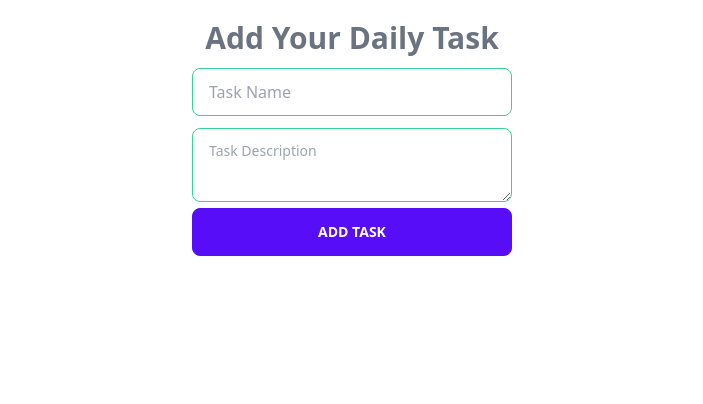
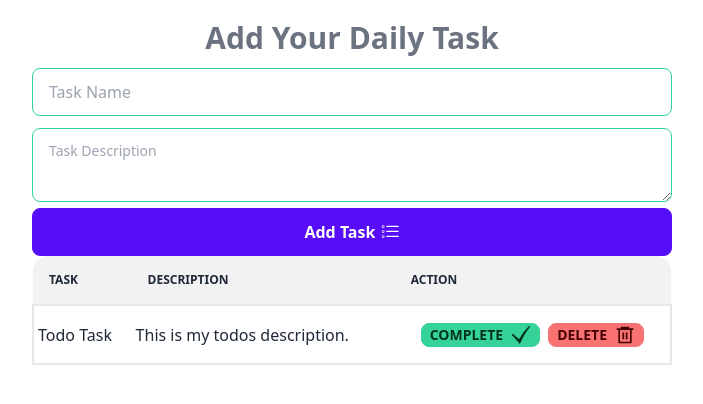
Before and after one commit to nazmul162001/todos-app-client, a React (Create React App) app: page / in a window 1280 px wide. Shown: the top 404 px of the page, without its empty margins (288-991 px from the left). Built offline with nearby package versions, Linux system fonts and the light colour scheme.

Commit message:
added todos form & added icons

```diff
--- a/package.json
+++ b/package.json
@@ -9,6 +9,7 @@
     "daisyui": "^2.15.0",
     "react": "^18.1.0",
     "react-dom": "^18.1.0",
+    "react-icons": "^4.3.1",
     "react-router-dom": "6",
     "react-scripts": "5.0.1",
     "web-vitals": "^2.1.0"
--- /dev/null
+++ b/src/components/DisplayTodos.js
@@ -0,0 +1,39 @@
+import React from 'react';
+import { GiCheckMark } from 'react-icons/gi';
+import { RiDeleteBin6Line } from 'react-icons/ri';
+
+const DisplayTodos = () => {
+  return (
+    <div className="display-todos">
+      <div class="overflow-x-auto">
+        <table class="table w-full">
+          {/* <!-- head --> */}
+          <thead>
+            <tr>
+              <th>Task</th>
+              <th>Description</th>
+              <th>Action</th>
+            </tr>
+          </thead>
+          <tbody>
+            {/* <!-- row 1 --> */}
+            <tr className='border-2'>
+              <td className='py-4 px-1'>Todo Task</td>
+              <td className='py-4 px-1'>This is my todos description.</td>
+              <div className="todos-action flex justify-center items-center">
+                <td className='py-4 px-1'>
+                  <button class="btn btn-xs btn-success text-sm">Complete <GiCheckMark className='ml-2 text-xl' /> </button>
+                </td>
+                <td className='py-4 px-1'>
+                  <button class="btn btn-xs btn-error  text-sm">Delete <RiDeleteBin6Line className='ml-2 text-xl' /> </button>
+                </td>
+              </div>
+            </tr>
+          </tbody>
+        </table>
+      </div>
+    </div>
+  );
+};
+
+export default DisplayTodos;
--- a/src/components/HomePage.js
+++ b/src/components/HomePage.js
@@ -1,10 +1,14 @@
 import React from 'react';
+import DisplayTodos from './DisplayTodos';
+import { BsListTask } from 'react-icons/bs';
 
 const HomePage = () => {
   return (
-    <div className="w-full h-screen flex justify-center pt-5 px-14 md:px-0">
-      <div className="todos-app w-full md:w-2/4 lg:w-1/4">
-        <h1 className="todo-title text-center text-3xl font-bold text-gray-500 pb-3">Add Your Daily Task</h1>
+    <div className="todos-app w-full h-screen flex justify-center pt-5 px-14 md:px-0">
+      <div className="w-full md:w-1/2 lg:w-1/2">
+        <h1 className="todo-title text-center text-3xl font-bold text-gray-500 pb-3">
+          Add Your Daily Task
+        </h1>
         <form>
           <input
             type="text"
@@ -17,9 +21,13 @@ const HomePage = () => {
             placeholder="Task Description"
           ></textarea>
           <div className="task-submit-btn w-full">
-            <input className='btn btn-primary w-full' type="submit" value="Add Task" />
+            <button className="btn btn-primary w-full  text-base">
+              <input className='cursor-pointer' type="submit" value="Add Task " />
+              <BsListTask className="text-xl" />
+            </button>
           </div>
         </form>
+        <DisplayTodos />
       </div>
     </div>
   );
```
Also changed, not shown: 2 other files (tests, documents, lock files or other folders).
